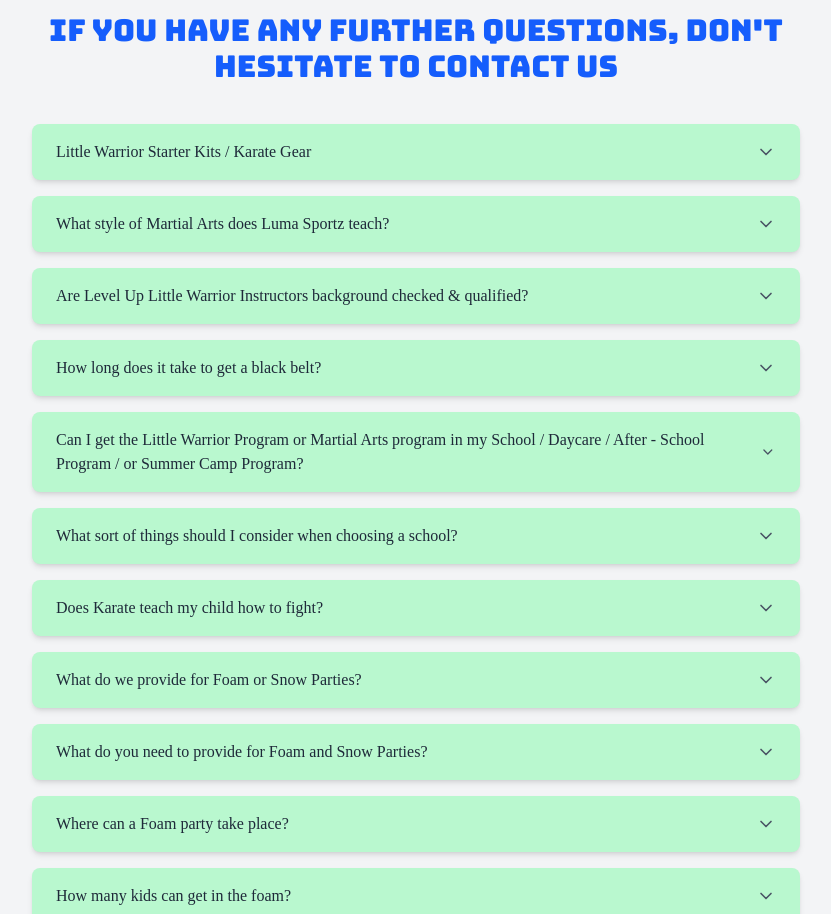
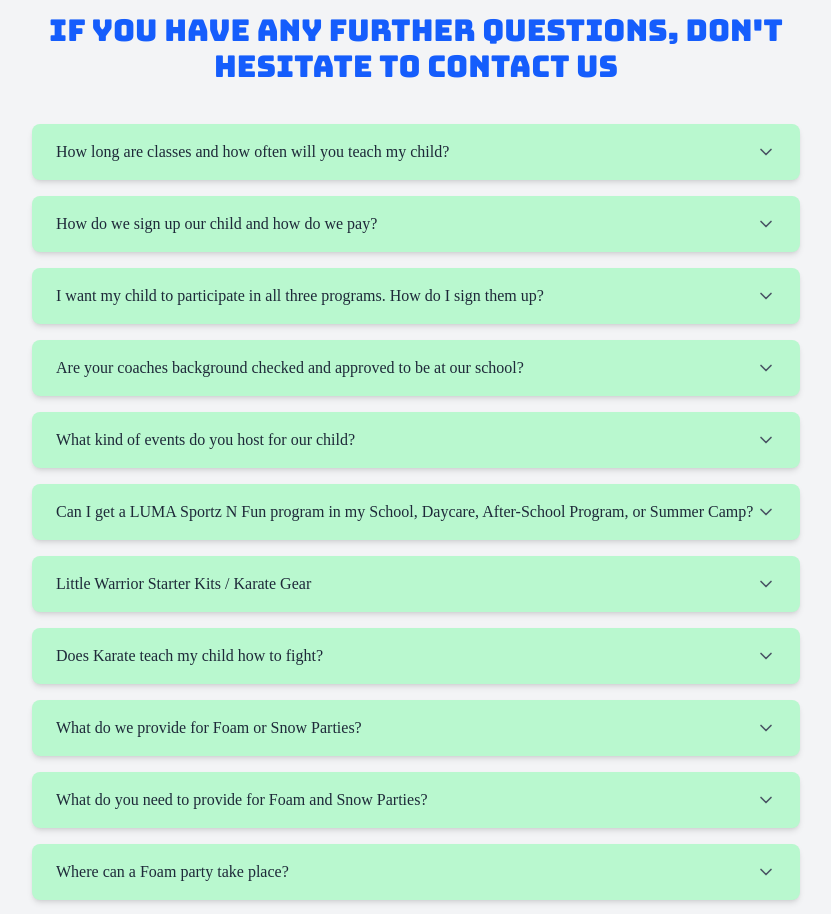
Before and after one commit to laughingelf/LumaSportz, a React (Vite) app: page /faq in a window 1280 px wide. Shown: the part 1420-2334 px from the top of the page, without its empty margins (224-1055 px from the left). Built offline with nearby package versions, Linux system fonts and the light colour scheme; a web font is replaced by a local one.

Commit message:
updates to faq and schedule

```diff
--- a/src/pages/components/Faq.jsx
+++ b/src/pages/components/Faq.jsx
@@ -3,34 +3,53 @@
 
 const faqs = [
   {
+    question: "How long are classes and how often will you teach my child?",
+    answer:
+      "Classes are held once a week and run for 30 minutes each session.",
+  },
+  {
+    question: "How do we sign up our child and how do we pay?",
+    answer:
+      "Our program is a private, parent-pay program, meaning parents register and pay us directly. Consider us a partnered vendor with your child’s school. You’ll sign up through our GYMDESK Parent Portal, where you can also set up and manage your payments.",
+  },
+  {
+    question: "I want my child to participate in all three programs. How do I sign them up?",
+    answer: [
+      "If your school offers all of our sport programs, you are welcome to sign up for all three!",
+      "Please note:",
+      "* Each sport has its own membership.",
+      "* Our coaches specialize in their specific program.",
+      "* If your school does not offer one of our programs, registration for that sport will not be available."
+    ]
+  },
+  {
+    question: "Are your coaches background checked and approved to be at our school?",
+    answer: [
+      "Yes! All LUMA Sportz N Fun Coaches are:",
+      "* American Red Cross Certified in Adult/Child/Toddler CPR, AED, and First Aid.",
+      "* Texas Health & Human Services CBCU Background Approved.",
+      "* Highly trained professionals who adapt their teaching style to any age group."
+    ]
+  },
+  {
+    question: "What kind of events do you host for our child?",
+    answer:
+      "We host year-round events for Karate, Cheerleading, Basketball, and Soccer—many of which involve parent participation! Our goal is to create unique, memorable experiences that go beyond regular classes.",
+  },
+  {
+    question: "Can I get a LUMA Sportz N Fun program in my School, Daycare, After-School Program, or Summer Camp?",
+    answer: [
+      "Absolutely! We offer customizable curriculums designed to fit your program’s needs and requirements.",
+      "Our coaches bring:",
+      "* Consistency and communication.",
+      "* High-level training and professionalism.",
+      "* Positive energy and relationship-building that adds value to your program."
+    ]
+  },
+  {
     question: "Little Warrior Starter Kits / Karate Gear",
     answer:
       "Our Little Warrior Starter Kits take 2-5 weeks to be fully prepared after classes start. We distribute a portion of the starter kit in class in the second & third week except for the karate uniform. We take two weeks to size up all our students for their karate uniforms to ensure we get their correct size. Unlike T-Shirts, Karate uniform sizes are different & must be sized up to ensure the best fit. Our uniforms take 10-15 days to produce and ship. We understand that most gear and uniforms can be found on Amazon for a cheaper price. Our uniforms & gear have our team logo on it so that your child may feel a part of the team. We will not allow any other uniforms or gear in class. We appreciate your understanding.",
-  },
-  {
-    question: "What style of Martial Arts does Luma Sportz teach?",
-    answer:
-      "Level Up Martial Arts offers a variety of options. Mostly focusing on Tae Kwon Do, MMA, Sport Karate, & Self Defense. Little Warriors classes include a mixture of Tae Kwon Do, MMA, Sport Karate, Self Defense, Meditation, Fitness, Character Development, & fun activities! Level UP MMA Classes include Tae Kwon Do, MMA, Sport Karate, Brazilian Jiu Jitsu,  Kickboxing, Boxing, Self Defense, Weapons training, & MMA / Sport Karate Tournament Preparation. Our instructors have an extensive background in tournament competition, weapons, self-defense, MMA training and conditioning, creating demos for 20+ students, right down to your basic karate. ",
-  },
-  {
-    question: "Are Level Up Little Warrior Instructors background checked & qualified?",
-    answer:
-      "Our Level Up Black Belt Instructors are fully Covid-19 Vaccinated, American Red Cross Adult / Child / Toddler: CPR / AED / First Aid Certified, Texas Health & Human Service CBCU Background approved, and highly trained professional Martial Arts Instructors. Our Level Up Instructors can adapt & communicate to any age level of instruction. ",
-  },
-  {
-    question: "How long does it take to get a black belt?",
-    answer:
-      "For Level Up Students, it takes approximately 4-5 years to reach black belt.",
-  },
-  {
-    question: "Can I get the Little Warrior Program or Martial Arts program in my School / Daycare / After - School Program / or Summer Camp Program?",
-    answer:
-      "Absolutely! Level Up has a variety of curriculums designed for your program. Each curriculum can be designed and adapt to your needs and requirements. Our Level Up Black Belt Instructors are consistent, communicative, highly trained Black Belt professionals with great attitudes. We aim to increase more value to your program by bringing our positive energy, consistency, & building meaningful relationships.",
-  },
-  {
-    question: "What sort of things should I consider when choosing a school?",
-    answer:
-      "Picking a school can be tough. Each school has its own business model, goals, and what it wants to achieve for their students. You will see some schools that just want your $$$. They will say your student is ready to test every two weeks whether they've been in class or not and will charge outrageous prices as well. Some schools have instructors that are old in tradition and do not make the classes fun or exciting for their students. Sometimes they're either burnt out and their passion is gone. Then there are the schools that have it all. Enthusiasm, passion, excitement, expectations, wanting the best for your students, a place where they have to work to earn everything, a great community, and actually care about the name on their student's uniforms. Don't settle. Find a great instructor and a great school. You won't regret it.",
   },
   {
     question: "Does Karate teach my child how to fight?",
```
Also changed, not shown: public/data/locations.csv.
